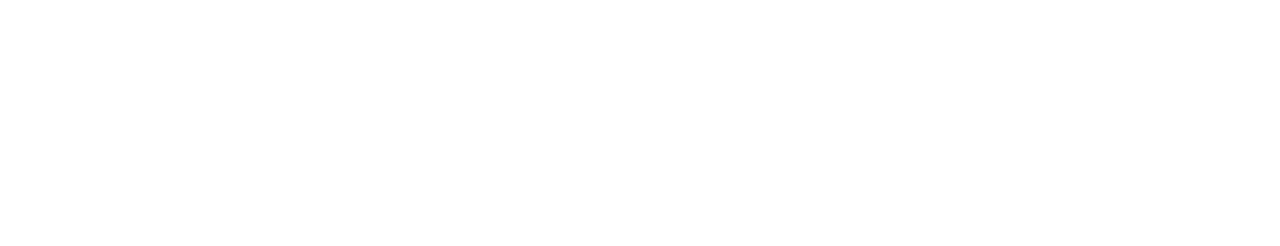
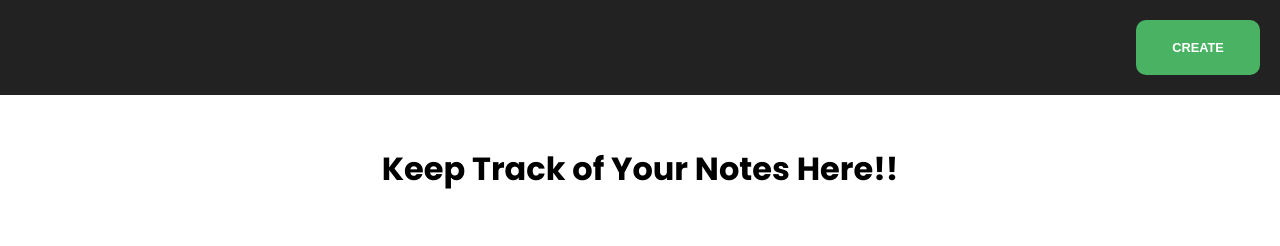
Before and after one commit to Trend20/NotesApplication, a plain HTML site: page index.html in a window 1280 px wide. Drawn offline with Linux system fonts and the light colour scheme.

Commit message:
first page contents

```diff
--- a/index.html
+++ b/index.html
@@ -20,6 +20,24 @@
 
 <body>
 
+
+    <!-- application container -->
+
+    <div class="container">
+
+        <!-- header -->
+        <header>
+            <button id="create">Create</button>
+        </header>
+
+        <!-- notes grid container  -->
+
+        <div class="notes-container">
+            <h1>Keep Track of Your Notes Here!!</h1>
+
+            <div id="notes-content"></div>
+        </div>
+    </div>
 </body>
 
 </html>
--- a/style.css
+++ b/style.css
@@ -0,0 +1,53 @@
+* {
+    margin: 0;
+    padding: 0;
+    box-sizing: border-box;
+}
+
+body {
+    font-family: 'Poppins', sans-serif;
+}
+
+.container {
+    display: flex;
+    flex-direction: column;
+    width: 100%;
+    justify-content: center;
+}
+
+header {
+    display: flex;
+    padding: 20px;
+    background: #222;
+    justify-content: flex-end;
+    width: 100%;
+}
+
+#create {
+    padding: 20px;
+    border: none;
+    border-radius: 10px;
+    width: 10%;
+    outline: none;
+    cursor: pointer;
+    color: #fff;
+    font-size: .8rem;
+    text-transform: uppercase;
+    font-weight: 700;
+    background: #49b363;
+}
+
+.notes-container {
+    display: flex;
+    justify-content: center;
+    align-items: center;
+    flex-direction: column;
+    width: 100%;
+    padding: 50px;
+}
+
+#notes-content {
+    display: grid;
+    grid-template-columns: repeat(3, 2fr);
+    grid-gap: 20px;
+}
```
